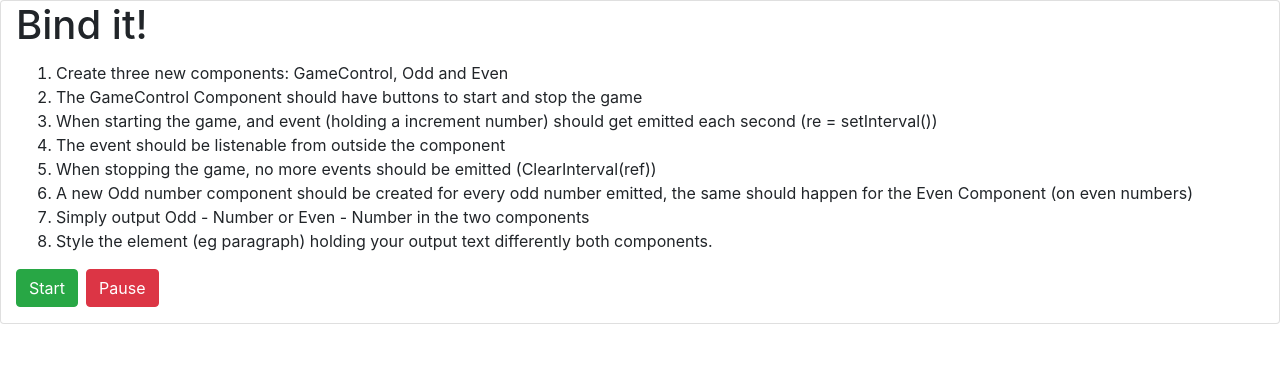
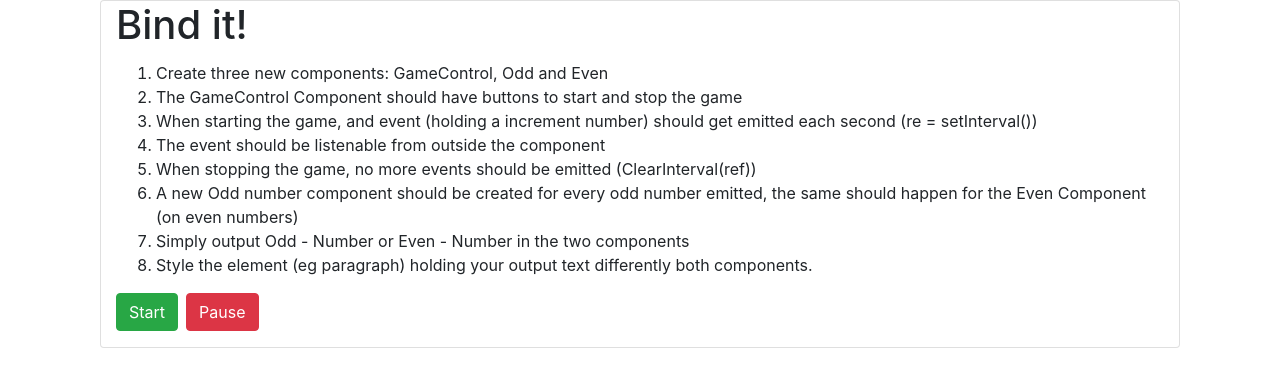
Before and after one commit to ddeveloper72/cmp-databinding-assignment, an Angular app: page / in a window 1280 px wide. Shown: the top 384 px of the page. Built offline with nearby package versions, Linux system fonts and the light colour scheme.

Commit message:
Used paint flash to resolve a dom refresh issue.

```diff
--- a/src/app/app.component.html
+++ b/src/app/app.component.html
@@ -1,6 +1,9 @@
 <!--The content below is only a placeholder and can be replaced.-->
+<div class="container">
+  <div class="col-sm-12">
     <div class="card">
       <div class="col-sm-12">
+
         <h1 class="card-title">
           Bind it!
         </h1>
@@ -21,8 +24,10 @@
             </ol>
           </div>
           <app-game-control (timesUps)="onStartTimerStarted($event)"></app-game-control>
+    </div>
+  </div>
 
-    <div class="row">
+    <div class="row mt-2">
       <div class="col-sm-6">
         <ul class="list-group">
             <app-even-component *ngFor="let evenNumber of even" [number]="evenNumber">
```
Lines whose indentation alone changed are shown as unchanged.
